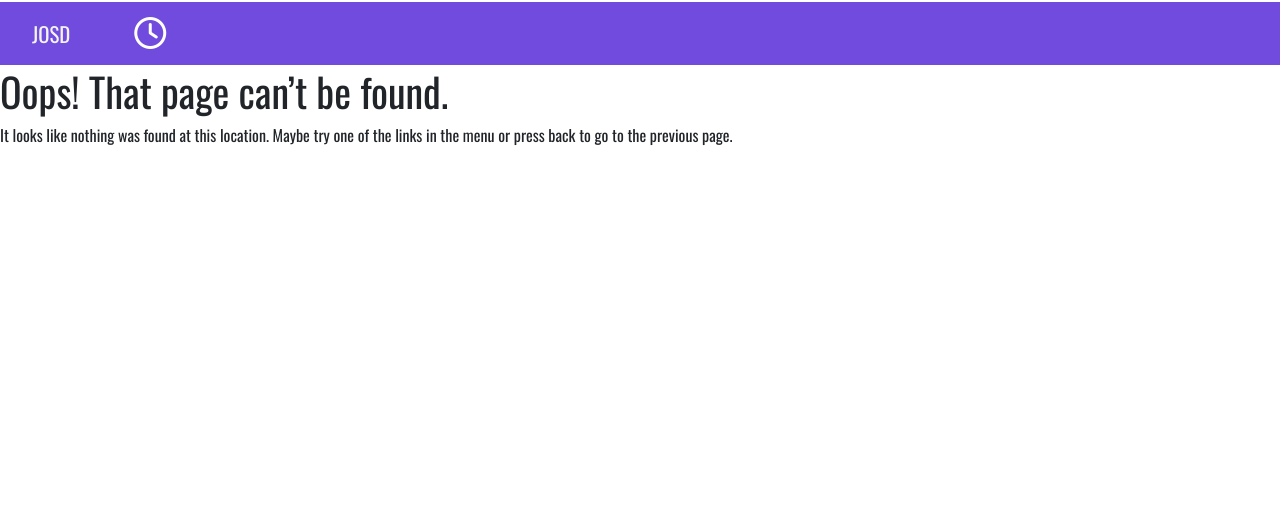
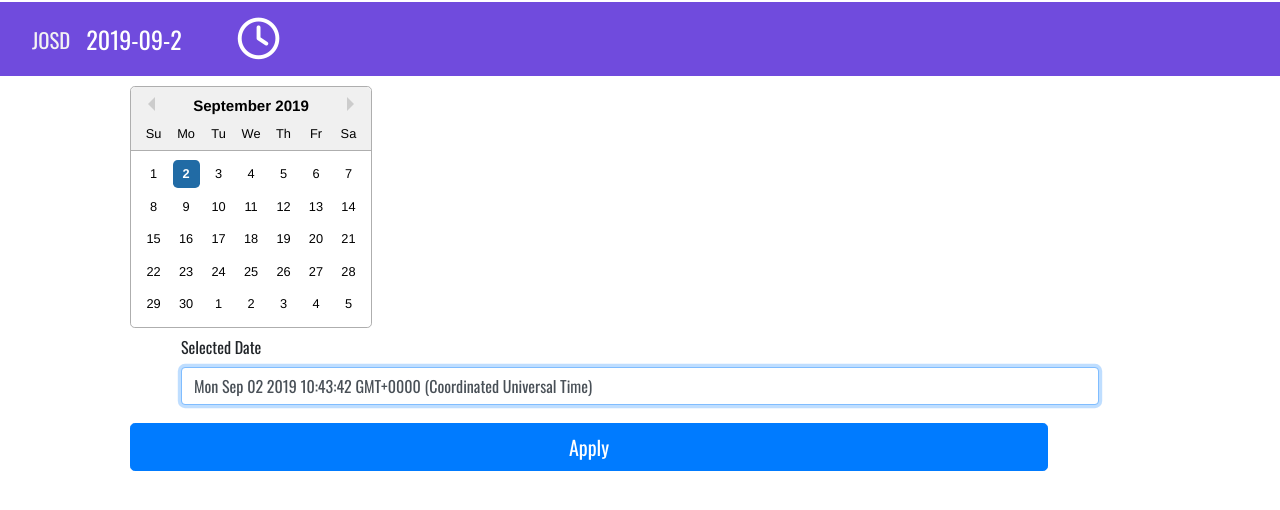
Before and after one commit to gwkim8107/josd_frondend, a React (Create React App) app in the folder josd-react/: page /calendar in a window 1280 px wide. Shown: the top 510 px of the page. Built offline with nearby package versions, Linux system fonts and the light colour scheme.

Commit message:
Updated Main page and Calendar init verstion

```diff
--- a/josd-react/package.json
+++ b/josd-react/package.json
@@ -10,6 +10,7 @@
     "downshift": "^3.3.1",
     "react": "^16.9.0",
     "react-bootstrap": "^1.0.0-beta.11",
+    "react-datepicker": "^2.9.6",
     "react-dom": "^16.9.0",
     "react-facebook-login": "^4.1.1",
     "react-google-login": "^5.0.5",
--- a/josd-react/src/App.js
+++ b/josd-react/src/App.js
@@ -11,6 +11,8 @@ import ResetPassword from './components/ResetPassword'
 import ScrollDemo from './components/ScrollDemo'
 import Main from './components/Main'
 import Reading from './components/Reading'
+import CommonContextProvider from './contexts/CommonContext'
+import Calendar from './components/Calendar'
 
 
 function App() {
@@ -18,17 +20,21 @@ function App() {
       <React.Fragment>
         <Router>
             <Navbar></Navbar>
+            <CommonContextProvider>
             <Switch>
               <Route exact path="/" component={Login}></Route>
               <Route path="/reg" component={Register}></Route>
               <Route path="/resetpw" component={ResetPassword}></Route>
               <Route path="/demo" component={ScrollDemo}></Route>
-            <Route path="/home" component={Main}></Route>
+              <Route path="/home/:user_id/:rec_dt" component={Main}></Route>
               <Route path="/reading" component={Reading}></Route>
+              <Route path="/calendar" component={Calendar}></Route>
               {/* add 404 page */}
               <Route path="*" component={ErrorNotFound}></Route>
             </Switch>
+            </CommonContextProvider>
         </Router>
+
       </React.Fragment>
 
   );
--- /dev/null
+++ b/josd-react/src/components/Calendar.js
@@ -0,0 +1,48 @@
+import React, { Component } from 'react'
+import DatePicker from "react-datepicker";
+import "react-datepicker/dist/react-datepicker.css";
+import Form from 'react-bootstrap/Form'
+import Button from 'react-bootstrap/Button'
+
+
+export default class Calendar extends Component {
+    state = {
+        startDate: new Date()
+    };
+
+    handleChange = date => {
+        this.setState({
+            startDate: date
+        });
+    };
+
+    validateForm() {
+        return this.state.startDate.length > 0 && this.state.password.length > 0
+    }
+
+    render() {
+        return (
+            <div className='container' style={style}>
+                <DatePicker
+                    selected={this.state.startDate}
+                    onChange={this.handleChange}
+                    inline
+                />
+                {/* {this.state.startDate} */}
+                <Form onSubmit={this.handleSubmit}>
+                    <Form.Group controlId="selDate" className='Loginform'>
+                        <Form.Label>Selected Date</Form.Label>
+                        <Form.Control autoFocus value={this.state.startDate} onChange={this.handleChange} />
+                    </Form.Group>
+                    <Button size='lg' className='btn1 Login' type="submit" onClick={this.chkUser}>Apply</Button>
+                </Form>
+            </div>
+        )
+    }
+}
+
+const style = {
+    margin: '10px auto',
+    padding : '0px 60px 0px',
+    width: '95%'
+};
--- a/josd-react/src/components/Login.js
+++ b/josd-react/src/components/Login.js
@@ -1,4 +1,5 @@
-import React, {Component} from 'react'
+import React, {Component, useContext} from 'react'
+import { BrowserRouter as Link } from "react-router-dom";
 import Form from 'react-bootstrap/Form'
 import Button from 'react-bootstrap/Button'
 import logo from '../logo.png'
@@ -10,31 +11,54 @@ import Container from 'react-bootstrap/Container'
 import Row from 'react-bootstrap/Row'
 import Col from 'react-bootstrap/Col'
 import ApiService from '../services/ApiService'
+import {CommonContext} from '../contexts/CommonContext'
+import {getCurrentDate} from './Util'
 
 export default class Login extends Component {
+    // static contextType = CommonContext;
+
+
     constructor(props){
         super(props);
-
         this.state = {
             username:"",
-            password: ""
+            password: "",
+            rec_dt: ""
         };
+
     }
+
+
+
 
     // login
     chkUser = (e) => {
         e.preventDefault();
         let user_id = this.state.username;
         let user_pw = this.state.password;
+        let rec_dt = this.state.rec_dt;
+
+        if(rec_dt === ""){
+            rec_dt = getCurrentDate();
+        }
+        console.log("rec_dt = "+ rec_dt);
+        // updateAccount(user_id);
+        console.log("user_id= " + user_id)
+
         ApiService.chkUser(user_id, user_pw)
             .then((res) =>{
                 console.log("result= "+res.data);
                 if (res.data === "Success"){
-                    this.props.history.push('/home');
+                    window.localStorage.setItem("local_user_id",user_id);
+                    window.localStorage.setItem("local_rec_dt",rec_dt);
+                    this.props.history.push(`/home/${user_id}/${rec_dt}`);
+                    // return <Link to={`/home`}/>
+
                 }else{
                     console.log(res.data);
                     window.confirm('There is no username. Please try again.');
                 }
+
             });
 
     }
@@ -69,7 +93,9 @@ export default class Login extends Component {
     }
 
     render() {
+        // const { updateAccount } = this.context;
         return(
+
             <div className="">
                 <Container>
                     <Image src={logo} alt="logo" className='logobox' rounded/>
@@ -98,6 +124,7 @@ export default class Login extends Component {
                         </Row>
                     </Container>
                     <Button size='lg' className='btn1 Login'  block disabled={!this.validateForm()} type="submit" onClick={this.chkUser}>Login</Button>
+                    {/* <Button size='lg' className='btn1 Login'  block disabled={!this.validateForm()} type="submit" onClick={updateAccount}>test</Button> */}
                 </Form>
                 <div className='container'>
                     <p className='font12'>Don't have an account? <a href='./reg' className='font12'>Sign Up</a></p>
@@ -109,7 +136,7 @@ export default class Login extends Component {
                             <GoogleLogin
                                     clientId="658977310896-knrl3gka66fldh83dao2rhgbblmd4un9.apps.googleusercontent.com"
                                     render={renderProps => (
-                                        <i class="fab fa-google-plus fa-3x" onClick={renderProps.onClick}></i>
+                                        <i className="fab fa-google-plus fa-3x" onClick={renderProps.onClick}></i>
                                     )}
                                     icon={true}
                                     onSuccess={this.responseGoogle}
@@ -122,7 +149,7 @@ export default class Login extends Component {
                                 appId="1088597931155576"
                                 callback={this.responseFacebook}
                                 render={renderProps => (
-                                    <i class="fab fa-facebook fa-3x" onClick={renderProps.onClick}></i>
+                                    <i className="fab fa-facebook fa-3x" onClick={renderProps.onClick}></i>
                                 )}
                             />
                         </Col>
--- a/josd-react/src/components/Main.js
+++ b/josd-react/src/components/Main.js
@@ -1,4 +1,4 @@
-import React, {Component} from 'react'
+import React, {Component, useContext} from 'react'
 import Form from 'react-bootstrap/Form'
 import Button from 'react-bootstrap/Button'
 import logo from '../logo.png'
@@ -14,9 +14,9 @@ import Reading from './Reading'
 import Hearing from './Hearing'
 import Services from './Services'
 import { PeopleAlt } from '@material-ui/icons';
+import {CommonContext} from '../contexts/CommonContext'
 
 export default class Main extends Component{
-
     constructor(props, context) {
         super(props, context)
         this.state = {
@@ -25,11 +25,14 @@ export default class Main extends Component{
             chant_sd3: 0
         }
         this.updateChant = this.updateChant.bind(this);
+        // console.log("props.user_id = "+Object.values(this.props.match.params));
+        console.log("props.user_id = "+this.props.match.params.user_id);
     }
 
     updateChant = (e) => {
         e.preventDefault();
-        let chantData = { user_id: 'test5', rec_dt: '2019-09-21', bf_8am: this.chantsdvalue1,
+
+        let chantData = { user_id: this.props.match.params.user_id, rec_dt: this.props.match.params.rec_dt, bf_8am: this.chantsdvalue1,
                             btw_8to6pm: this.chantsdvalue2, af_6pm: this.chantsdvalue3 };
 
         console.log("check data = "+Object.values(chantData));
@@ -47,6 +50,7 @@ export default class Main extends Component{
         this.setState({
             chant_sd1: event
         })
+        // console.log("props.user_id = "+Object.values(this.props.match.params));
         // console.log("slider1 value = "+this.chantsdvalue1);
     }
 
@@ -75,9 +79,11 @@ export default class Main extends Component{
 
 
     render() {
+
         let { chant_sd1 } = this.state;
         let { chant_sd2 } = this.state;
         let { chant_sd3 } = this.state;
+
 
         return(
             <div className="contents">
@@ -86,8 +92,8 @@ export default class Main extends Component{
                         <Container ref={ (ref) => this.chantRef = ref} style={style}>
                             <Row>
                                 <nav aria-label="breadcrumb">
-                                    <ol class="breadcrumb">
-                                        <li class="breadcrumb-item active" aria-current="page"><h3 className=""><PeopleAlt fontSize='large'/> Chanting </h3></li>
+                                    <ol className="breadcrumb">
+                                        <li className="breadcrumb-item active" aria-current="page"><h3 className=""><PeopleAlt fontSize='large'/> Chanting </h3></li>
                                     </ol>
                                 </nav>
                                 <Form.Group controlId="chanting" className='mainform'>
@@ -129,6 +135,7 @@ export default class Main extends Component{
     }
 
 }
+Main.contextType = CommonContext;
 const style = {
     margin: '10px auto',
     width: '95%',
--- a/josd-react/src/components/Navibar.js
+++ b/josd-react/src/components/Navibar.js
@@ -4,24 +4,69 @@ import logo from '../logo.png'
 import styled from 'styled-components'
 import { ButtonContainer } from "./Button"
 import {Container, Row, Col} from 'react-bootstrap'
+import {getCurrentDate} from '../components/Util'
+import Login from '../components/Login'
 
 const Label = styled.div`
-    font-size: 1rem;
+    font-size: 1.5rem;
     color: #FFFFFF;
     text-align: left;
 `;
 
+
 export default class Navibar extends Component {
+
+    constructor(props){
+        super(props);
+        this.state = {
+            user_id:"",
+            rec_dt: ""
+        };
+        this.today = this.today.bind(this);
+    }
+
+    callbackUserInfo = (_childUser_id, _childRec_dt) => {
+        this.setState({ user_id:_childUser_id, rec_dt:_childRec_dt });
+    }
+
+    today = () =>{
+        if(this.state.rec_dt === "" ){
+            this.setState({
+                rec_dt: getCurrentDate()
+            })
+            console.log("date = "+this.state.rec_dt);
+        }
+
+    }
+    componentDidMount() {
+        this.today();
+        let user_id = this.state.user_id;
+        let local_user_id = window.localStorage.getItem("local_user_id")
+        if(user_id === ""){
+            console.log("this state user_id is "+ user_id);
+            if(local_user_id !== ""){
+                this.setState({user_id: local_user_id});
+                console.log("get local_user_id done.");
+                console.log("this state user_id is now "+ user_id);
+            }
+        }
+    }
+
     render() {
+
         return (
-            <NavWrpper className="navbar navbar-expand-sm navbar-dark-px-sm-10">
-                <Label><Link to="/home" className="nav-link">JOSD</Link></Label>
-                <ul className="navbar-nav align-items-center">
-                    <li className="nav-item ml-5">
-                        <i class="far fa-clock fa-2x"></i>
-                    </li>
-                </ul>
-            </NavWrpper>
+            <div>
+                <NavWrpper className="navbar navbar-expand-sm navbar-dark-px-sm-10">
+                    <Label><Link to={`/home/${this.state.user_id}/${this.state.rec_dt}`} className="nav-link">JOSD</Link></Label>
+                    <Label>  {  this.state.rec_dt}</Label>
+                    <ul className="navbar-nav align-items-right">
+                        <li className="nav-item ml-5">
+                            <Link to="/calendar/" className="nav-link"><i className="far fa-clock fa-2x"></i></Link>
+                        </li>
+                    </ul>
+                </NavWrpper>
+                {/* <Login callbackFromParent={this.callbackUserInfo}></Login> */}
+            </div>
         )
     }
 }
--- a/josd-react/src/components/Reading.js
+++ b/josd-react/src/components/Reading.js
@@ -120,8 +120,8 @@ export default class Reading extends Component{
                     <Container style={style}>
                         <Row>
                             <nav aria-label="breadcrumb">
-                                <ol class="breadcrumb">
-                                    <li class="breadcrumb-item active" aria-current="page"><h3 className=""><MenuBookIcon fontSize="large"/> Reading</h3></li>
+                                <ol className="breadcrumb">
+                                    <li className="breadcrumb-item active" aria-current="page"><h3 className=""><MenuBookIcon fontSize="large"/> Reading</h3></li>
                                 </ol>
                             </nav>
                             <Form.Group controlId="reading" className='mainform'>
@@ -151,7 +151,7 @@ export default class Reading extends Component{
                                             value={reading_sd2}
                                             orientation="horizontal"
                                             onChange={this.handleOnChange2}
-                                            max='60'
+                                            max="60"
                                         />
                                 </Col>
                             </Form.Group>
--- /dev/null
+++ b/josd-react/src/components/Util.js
@@ -0,0 +1,9 @@
+export function getCurrentDate(separator='-'){
+
+    let newDate = new Date()
+    let date = newDate.getDate();
+    let month = newDate.getMonth() + 1;
+    let year = newDate.getFullYear();
+
+    return `${year}${separator}${month<10?`0${month}`:`${month}`}${separator}${date}`
+}
--- /dev/null
+++ b/josd-react/src/contexts/CommonContext.js
@@ -0,0 +1,29 @@
+import React, { Component, createContext, useState } from 'react'
+
+export const CommonContext = createContext();
+//  const CommonConsumer = CommonContext.Consumer
+
+class CommonContextProvider extends Component {
+    state = {
+        user_id: "",
+        rec_dt: "",
+        updateAccount: updateAccount =>
+            this.updateAccount(updateAccount)
+    }
+
+    updateAccount = (user_id) => {
+        console.log("provider----"+user_id);
+
+        this.setState({ user_id: user_id})
+    }
+
+    render(){
+        return (
+            <CommonContext.Provider value={{...this.state, updateAccount: this.updateAccount}}>
+                { this.props.children }
+            </CommonContext.Provider>
+        )
+    }
+}
+
+export default CommonContextProvider;
```
Also changed, not shown: 1 other file (tests, documents, lock files or other folders). Lines whose indentation alone changed are shown as unchanged.
